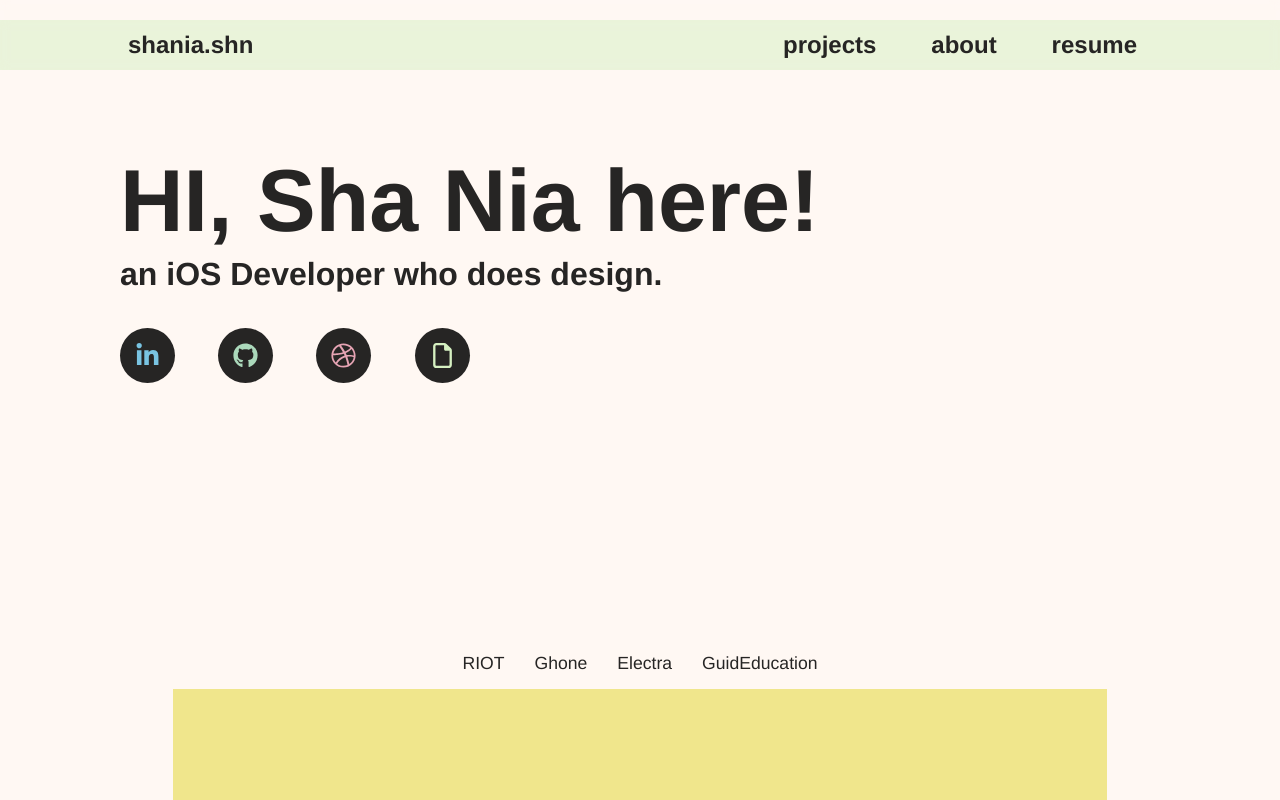
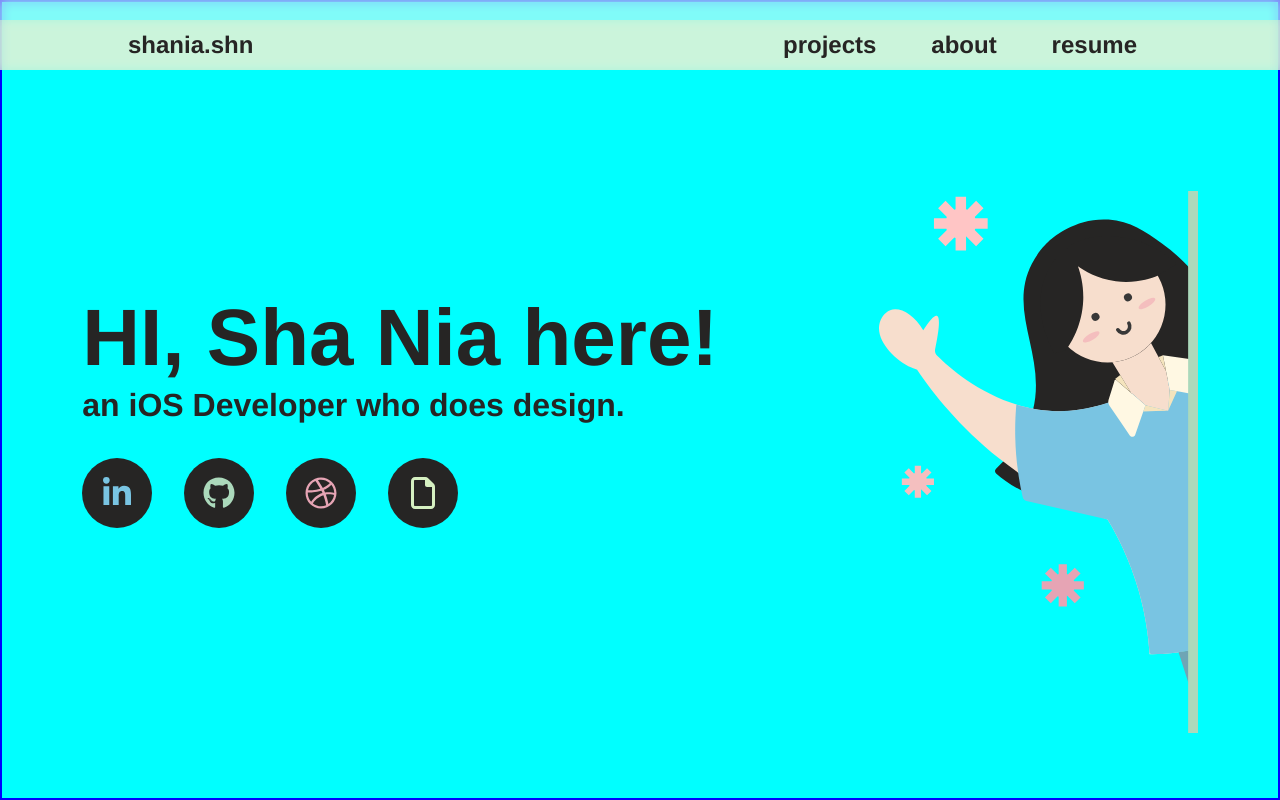
Before and after one commit to shaniashn/shaniashn.github.io, a Vue app: page / in a window 1280 px wide. Shown: the top 800 px of the page. Built offline with nearby package versions, Linux system fonts and the light colour scheme.

Commit message:
feat: responsive WelcomeView

```diff
--- a/src/components/HomePage.vue
+++ b/src/components/HomePage.vue
@@ -1,26 +1,26 @@
 <template>
   <WelcomeView />
-  <PortfolioView />
+  <!-- <PortfolioView />
   <AboutPage />
-  <FooterView />
+  <FooterView /> -->
   <Nav />
 </template>
 
 <script>
 import Nav from './NavigationBar.vue';
-import PortfolioView from './PortfolioView.vue';
-import AboutPage from './AboutPage.vue';
+// import PortfolioView from './PortfolioView.vue';
+// import AboutPage from './AboutPage.vue';
 import WelcomeView from './WelcomeView.vue';
-import FooterView from './FooterView.vue';
+// import FooterView from './FooterView.vue';
 
 export default {
   name: 'HomePage',
   components: {
     Nav,
-    PortfolioView,
-    AboutPage,
+    // PortfolioView,
+    // AboutPage,
     WelcomeView,
-    FooterView
+    // FooterView
   }
 }
 </script>
--- a/src/components/WelcomeView.vue
+++ b/src/components/WelcomeView.vue
@@ -13,8 +13,11 @@
         </div>
       </div>
       <div class="welcome-img">
-        <!-- <img src="../assets/hero-full.svg" alt="person waving"> -->
+        <img src="../assets/hero-full.svg" alt="person waving">
       </div>
+      <!-- <div class="welcome-img-mobile">
+        <img src="../assets/mobile-char-full.svg" alt="person waving">
+      </div> -->
       </div>
     </div>
   </section>
@@ -33,35 +36,44 @@ export default {
 
 <style scoped>
 .welcome {
-  height: max-content;
-  position: relative;
-}
+  /* height: max-content; */
 
-.welcome-container {
-  width: 100%;
-  display: flex;
-  align-items: center;
-  justify-content: space-between;
+  /* position: relative; */
+  background-color: aqua;
 }
 
 .welcoming {
-  position: relative;
+  height: 100vh;
+  max-width: 100%;
+  display: grid;
+  /* display: flex; */
+  /* justify-content: center; */
+  /* align-items: center; */
+  /* position: relative;
   text-align: left;
-  padding: 10% 120px 10%;
+  padding: 10% 120px 10%; */
+}
+
+ .welcome-container {
+  max-width: 100%;
+  display: flex;
+  /* display: grid; */
+  align-items: center;
+  justify-content: space-around;
+  border: 2px solid blue;
+  /* margin: 25%; */
+
 }
 
 .welcome-text {
   line-height: 0%;
+  text-align: start;
 }
 
 .welcome-text h1 {
-  width: 100%;
-  font-size: 5.5rem;
+  /* width: 100%; */
+  font-size: 5rem;
   font-weight: 800;
-  color: var(--secondary-color);
-}
-
-.welcome-text h1 span {
   color: var(--secondary-color);
 }
 
@@ -70,28 +82,34 @@ export default {
   color: var(--secondary-color);
 }
 
-/* .welcome-img {
-  width: 30%;
+.welcome-img {
+  width: 25%;
+  padding-top: 10%;
   position: relative;
+}
+
+/* .welcome-img-mobile {
+  display: none;
 } */
 
-.welcome-img {
-  background-image: url(../assets/hero-full.svg);
-}
-
 .welcome-text .socials {
-  width: 50%;
+  max-width: 100%;
+  /* width: 50%; */
   height: fit-content;
   display: flex;
-  justify-content: space-between;
+  gap: 5%;
+  /* justify-content: space-between; */
+
 }
 
 .welcome-text .socials a {
   background-color: var(--secondary-color);
-  padding: 15px;
+  /* padding: 15px; */
+  padding: 3%;
   text-align: center;
   border-radius: 50%;
 }
+
 
 .welcome-text .socials a:nth-child(1) {
   color: var(--blue-color);
@@ -110,11 +128,75 @@ export default {
 }
 
 .welcome .socials svg {
-  width: 25px;
-  height: 25px;
+  /* max-width: 80%; */
+  /* height: 25px; */
+  aspect-ratio: 1/1;
 }
 
+@media screen and (max-width: 375px) {
+  .welcome-img {
+    display: none;
+  }
 
+  .welcome-text h1 {
+    font-size: 2.5rem;
+  }
+
+  .welcome-text h5 {
+    font-size: 1.1rem;
+  }
+
+  .welcome-text .socials {
+    max-width: 100%;
+    height: fit-content;
+    display: flex;
+    justify-content: center;
+    gap: 5%;
+  }
+
+  .welcome-text .socials a {
+    background-color: var(--secondary-color);
+    padding: 4%;
+    text-align: center;
+    border-radius: 50%;
+    /* aspect-ratio: 1/1; */
+  }
+}
+
+@media screen and (max-width: 576px) {
+  .welcome-container {
+    padding: 5%;
+  }
+
+  /* .welcome-text {
+    line-height: 2.5;
+  } */
+
+  .welcome-text h1 {
+    /* margin: 0; */
+    font-size: 2.5rem;
+  }
+
+  .welcome-text h5 {
+    /* margin: 0; */
+    font-size: large;
+  }
+
+  .welcome-text .socials {
+    display: flex;
+    gap: 5%;
+  }
+
+  .welcome .socials svg {
+    /* max-width: 80%; */
+    /* height: 25px; */
+    aspect-ratio: 1/1;
+  }
+
+  .welcome-img {
+    max-width: 25%;
+  }
+}
 
 /* @media screen and (max-width: 1225px) {
   .welcome-text h1 {
```
